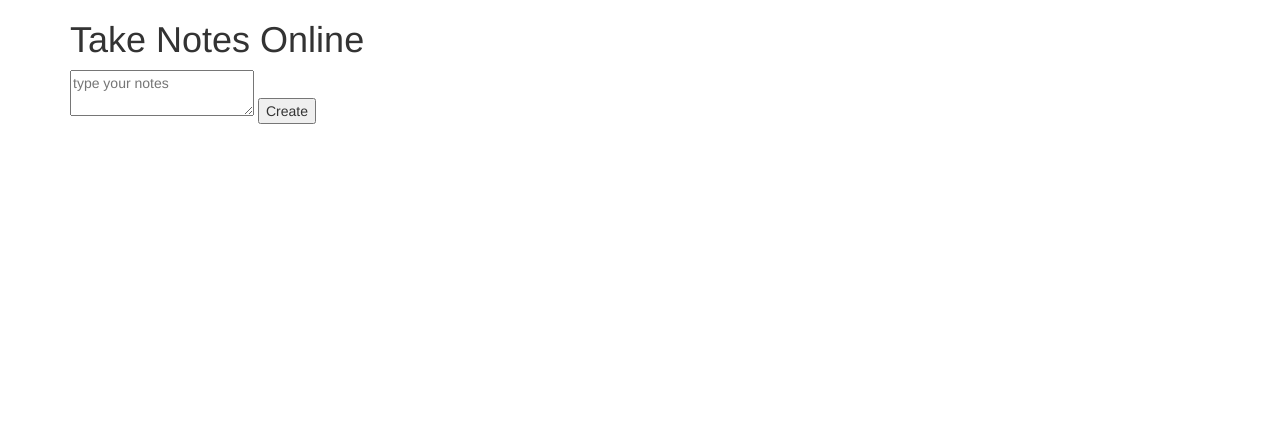
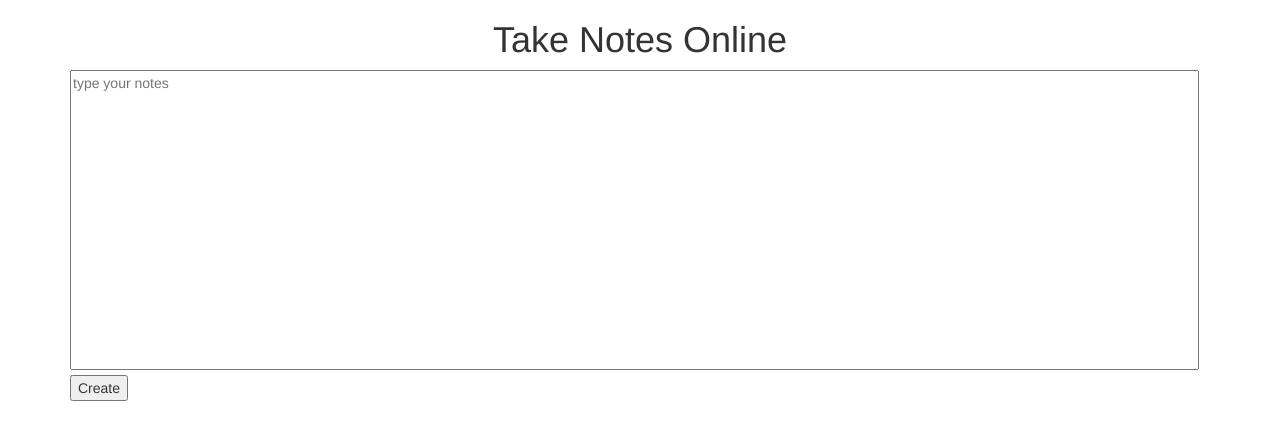
Before and after one commit to raveoli22/TakeNotesOnline, a website: page public/index.html in a window 1280 px wide. Drawn offline with nearby package versions, Linux system fonts and the light colour scheme; no server answers.

Commit message:
fixed cdn

```diff
--- a/public/css/main.css
+++ b/public/css/main.css
@@ -0,0 +1,13 @@
+*{
+    //border: 1px black solid;
+}
+
+textarea{
+    width: 99%;
+    height: 300px;
+    resize: none;
+}
+
+.title {
+    margin: 5px auto;
+}
--- a/public/index.html
+++ b/public/index.html
@@ -10,7 +10,8 @@
     <title>ONLINE NOTE TAKER</title>
 
     <!-- CSS -->
-    <link rel="stylesheet" href="../bower_components/bootstrap/dist/css/bootstrap.min.css"> <!-- load bootstrap -->
+    <!-- Latest compiled and minified CSS -->
+    <link rel="stylesheet" href="https://maxcdn.bootstrapcdn.com/bootstrap/3.3.7/css/bootstrap.min.css" integrity="sha384-BVYiiSIFeK1dGmJRAkycuHAHRg32OmUcww7on3RYdg4Va+PmSTsz/K68vbdEjh4u" crossorigin="anonymous">
     <link rel="stylesheet" href="./css/main.css">
 
     <!-- JS -->
@@ -24,7 +25,9 @@
 <body ng-controller="mainController">
 
     <div class="container">
-        <h1 class="title">Take Notes Online</h1>
+        <div class="title text-center">
+            <h1>Take Notes Online</h1>
+        </div>
         <div ng-repeat="note in allNotes">
             <ul>
                 <li>{{note.text}} <button ng-click="deleteNote(note._id)">Delete</button></li>
```
